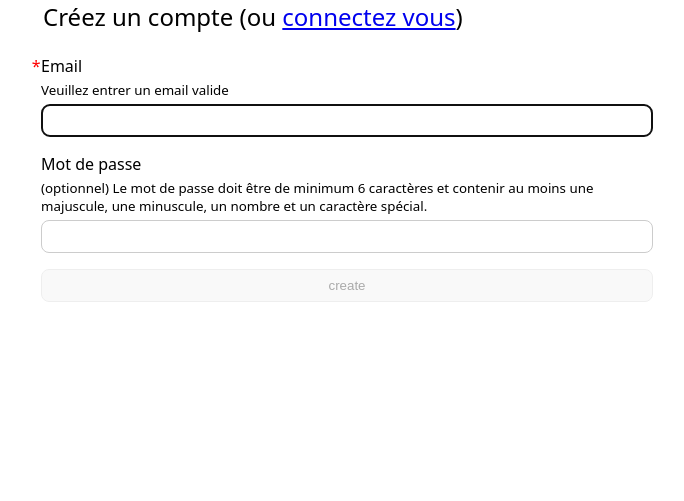
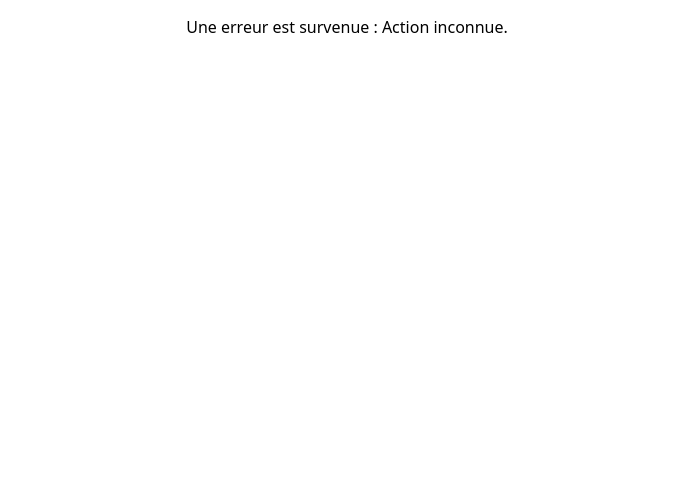
Before and after one commit to thinkerers/Ebisu, a PHP site: page /index.php?action=index in a window 1280 px wide. Shown: the top 501 px of the page, without its empty margins (293-977 px from the left). Run offline with PHP 8.4, Linux system fonts and the light colour scheme.

Commit message:
refactor create account

```diff
--- a/index.php
+++ b/index.php
@@ -1,21 +1,24 @@
 <?php
-require_once $_SERVER['DOCUMENT_ROOT'].'/src/controllers/accountController.php';
+
+require_once 'src/controllers/homepage.php';
+require_once 'src/controllers/accountController.php';
 require_once 'src/controllers/authenticateController.php';
 
-$controller = new AccountController();
-$controller->createAccount();
 
-$action = $_GET['action'] ?? null;
-try{
-    if($action === 'logout'){
+try {
+    $action = $_GET['action'] ?? '';
+
+    if ($action === '') {
+        (new Homepage())->execute();
+        return;
+    } else if ($action === 'logout') {
         (new AuthenticateController())->logout();
+    } else if ($action === 'createAccount') {
+        (new AccountController())->createAccount();
+    } else {
+        throw new Exception("Action inconnue.");
     }
-    else{
-        $controller->createAccount();
-    }
-}
-
-catch (Exception $e) {
+} catch (Exception $e) {
     $errorMessage = $e->getMessage();
 
     require('templates/error.php');
--- a/src/controllers/accountController.php
+++ b/src/controllers/accountController.php
@@ -5,12 +5,19 @@ require_once $_SERVER['DOCUMENT_ROOT'].'/src/model/accountModel.php'; // Inclure
 class AccountController {
 
     public function createAccount() {
-        if ($_SERVER['REQUEST_METHOD'] === 'POST') {
-            $this->handlePostRequest();
-        } else {
-            $this->showCreateAccountForm();
+        $email = $_GET['email'] ?? null;
+        $password = $_GET['password'] ?? null;
+
+        if(isset($email,$password)) {
+            if((new AccountModel())->createUser($email, $password)) {
+                header('Location: /login.php');
+                exit;
+            } else {
+                throw new Exception("Erreur lors de la création du compte.");
+            }
         }
     }
+
     public function deleteAccount() {
         //echo "rentre dans deleteAccount";
         if($_SERVER['REQUEST_METHOD'] === 'POST') {
@@ -27,17 +34,9 @@ class AccountController {
         $accountModel = new AccountModel();
 
         $email = $_POST['emailToConfirm']??$_POST['email'];
-        $password = $_POST['password']??false;
         #echo "<hr>".$_POST['request'];
 
-        if ($_POST['request'] == 'create') {
-            if ($accountModel->createUser($email, $password)) {
-                header('Location: ../success.php');
-                exit();
-            } else {
-                $this->showError("Erreur lors de la création du compte.");
-            }
-        } else if ($_POST['request'] == 'delete') {
+         if ($_POST['request'] == 'delete') {
             #echo 'test';
             if ($accountModel->deleteUser($email)) {
                 echo "on a supp le compte";
@@ -51,9 +50,6 @@ class AccountController {
         }
     }
 
-    private function showCreateAccountForm() {
-        require_once $_SERVER['DOCUMENT_ROOT'].'/templates/createAccountView.php';
-    }
     private function showDeleteAccountForm() {
         require_once $_SERVER['DOCUMENT_ROOT'].'/templates/formDelete.php';
     }
--- /dev/null
+++ b/src/controllers/homepage.php
@@ -0,0 +1,9 @@
+<?php
+
+class Homepage
+{
+    public function execute()
+    {
+        require('templates/homepage.php');
+    }
+}
--- a/templates/createAccountView.php
+++ b/templates/createAccountView.php
@@ -5,7 +5,7 @@ ob_start();
 <style>
   @import url(./templates/form.css);
 </style>
-<form method="post">
+<form method="get">
   <fieldset>
     <legend>Créez un compte (ou <a href="/login.php">connectez vous</a>)</legend>
     <label>
@@ -18,7 +18,7 @@ ob_start();
       <small id="emailHint">(optionnel) Le mot de passe doit être de minimum 6 caractères et contenir au moins une majuscule, une minuscule, un nombre et un caractère spécial.</small>
       <input name="password" type="password" minlength="6" maxlength="50" pattern="(?=.*\d)(?=.*[a-z])(?=.*[A-Z])(?=.*[\W_]).{6,}" aria-describedby="passwordHint">
     </label>
-    <input name="request" type="submit" value="create" />
+    <input name="action" type="submit" value="createAccount" />
   </fieldset>
 </form>
 <?php
```
Also changed, not shown: templates/homepage.php (added, +8 -0 lines), src/model/ebisu.sqlite.
